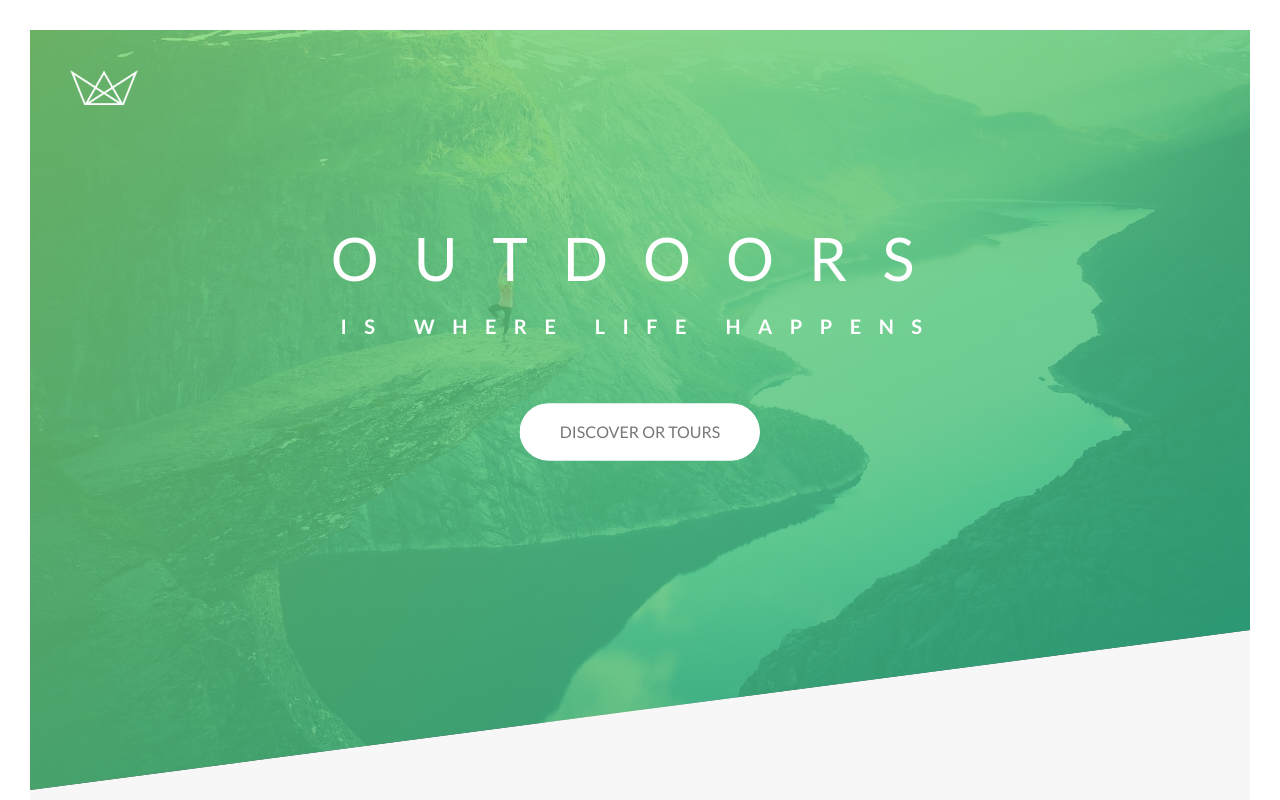
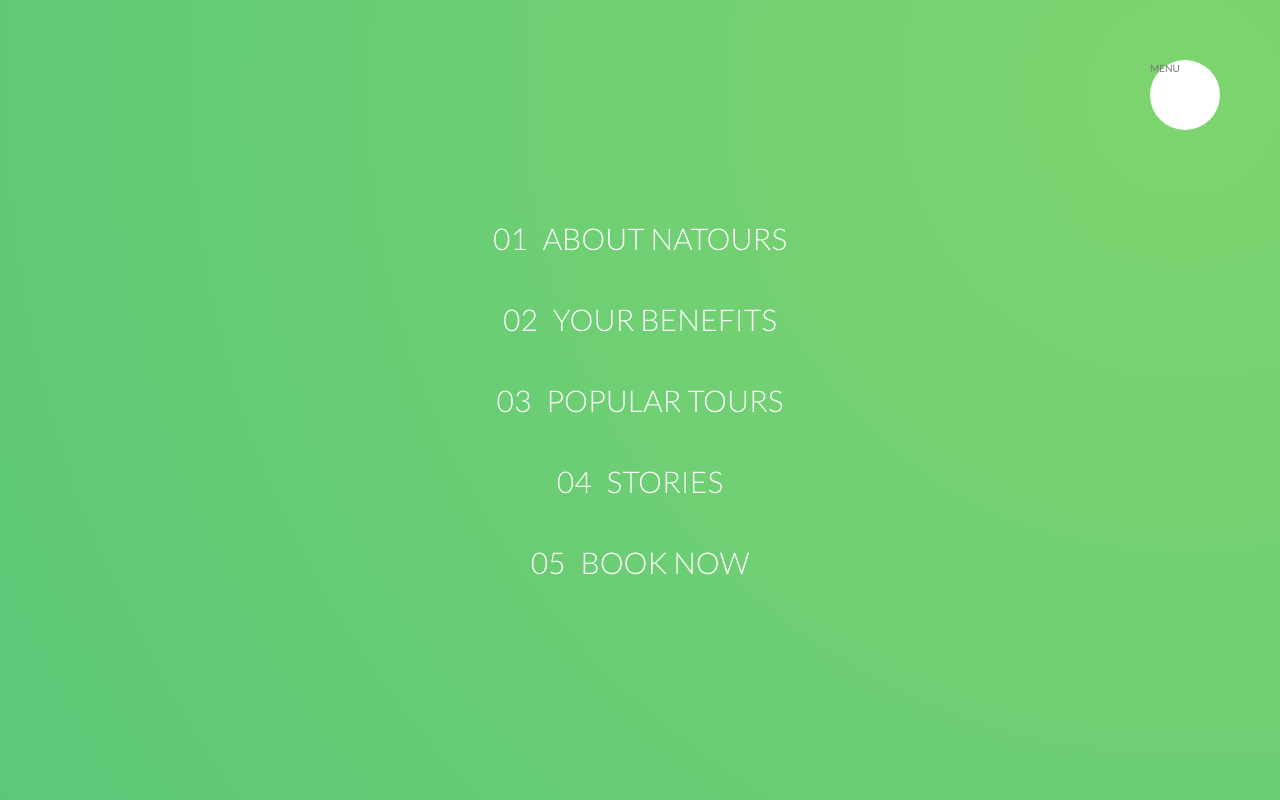
Before and after one commit to Larrygf02/project-css, a website: page index.html in a window 1280 px wide. Shown: the top 800 px of the page. Drawn offline with Linux system fonts and the light colour scheme.

Commit message:
Buildin navigation

```diff
--- a/index.html
+++ b/index.html
@@ -15,6 +15,20 @@
 </head>
 
 <body>
+    <div class="navigation">
+        <input type="text" class="navigation__checkbox" id="navi-toogle">
+        <label for="navi-toogle" class="navigation__button">MENU</label>
+        <div class="navigation__background">&nbsp;</div>
+        <nav class="navigation__nav">
+            <ul class="navigation__list">
+                <li class="navigation__item"><a href="#" class="navigation__link"><span>01</span>About Natours</a></li>
+                <li class="navigation__item"><a href="#" class="navigation__link"><span>02</span>Your benefits</a></li>
+                <li class="navigation__item"><a href="#" class="navigation__link"><span>03</span>Popular tours</a></li>
+                <li class="navigation__item"><a href="#" class="navigation__link"><span>04</span>Stories</a></li>
+                <li class="navigation__item"><a href="#" class="navigation__link"><span>05</span>Book now</a></li>
+            </ul>
+        </nav>
+    </div>
     <header class="header">
         <div class="header__logo-box">
             <img src="img/logo-white.png" alt="Logo" class="header__logo">
--- /dev/null
+++ b/sass/layout/_navigation.scss
@@ -0,0 +1,78 @@
+.navigation {
+    &__checkbox {
+        display: none;
+    }
+
+    &__button {
+        background-color: $color-white;
+        height: 7rem;
+        width: 7rem;
+        position: fixed;
+        top: 6rem;
+        right: 6rem;
+        border-radius: 50%;
+        z-index: 2000;
+    }
+
+    &__background {
+        width: 6rem;
+        height: 6rem;
+        border-radius: 50%;
+        position: fixed;
+        top: 6.5rem;
+        right: 6.5rem;
+        background-image: radial-gradient($color-primary-light, $color-primary-dark);
+        z-index: 1000;
+
+        transform: scale(80);
+    }
+
+    &__nav {
+        height: 100vh;
+        width: 100%;
+        position: fixed;
+        top: 0;
+        right: 0;
+        z-index: 1500;
+    }
+
+    &__item {
+        margin: 1rem;
+    }
+
+    &__link {
+        &:link,
+        &:visited {
+            display: inline-block;
+            font-size: 3rem;
+            font-weight: 300;
+            padding: 1rem 2rem;
+            color: $color-white;
+            text-decoration: none;
+            text-transform: uppercase;
+            background-image: linear-gradient(120deg, transparent 0%, transparent 50%, $color-white 50%);
+            background-size: 220%;
+            transition: all .4s;
+            span {
+                margin-right: 1.5rem;
+                display: inline-block;
+            }
+        }
+
+        &:hover,
+        &:active {
+            background-position: 100%;
+            color: $color-primary;
+            transform: translateX(1rem);
+        }
+    }
+
+    &__list {
+        position: absolute;
+        top: 50%;
+        left: 50%;
+        transform: translate(-50%, -50%);
+        list-style: none;
+        text-align: center;
+    }
+}
--- a/sass/main.scss
+++ b/sass/main.scss
@@ -18,5 +18,6 @@
 @import "layout/footer";
 @import "layout/grid";
 @import "layout/header";
+@import "layout/navigation";
 
 @import "pages/home";
```
Also changed, not shown: css/style.css.
